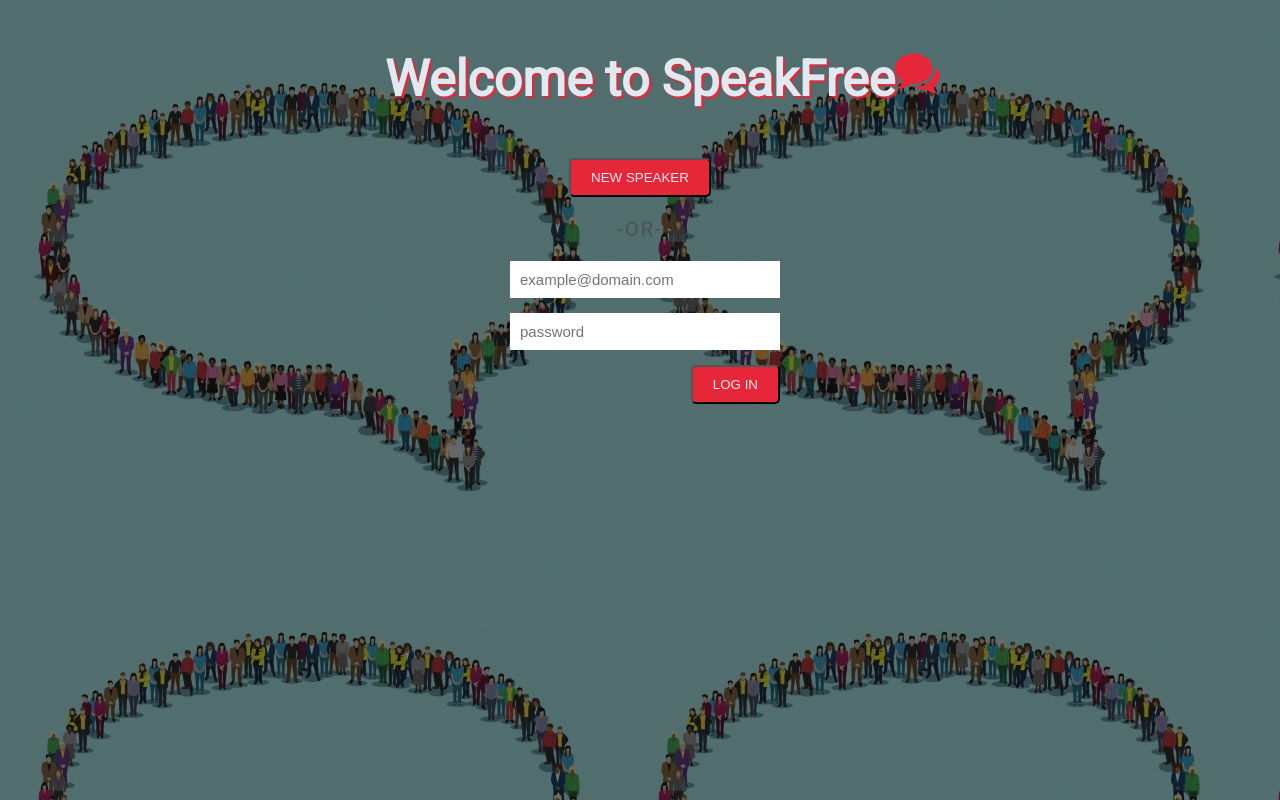
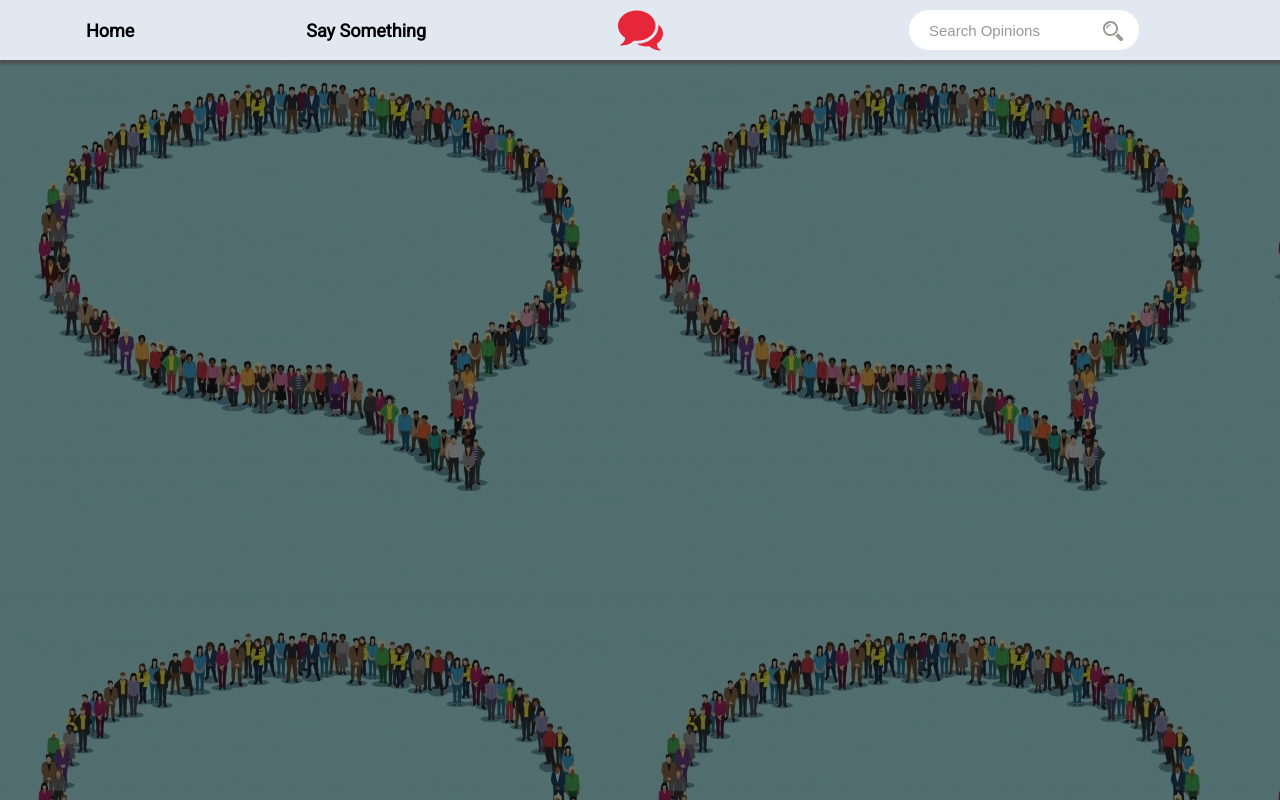
Before and after one commit to yarogallo/speak-free, a React (Create React App) app: page / in a window 1280 px wide. Built offline with nearby package versions, Linux system fonts and the light colour scheme.

Commit message:
Created MainHeader component

```diff
--- a/src/components/App.js
+++ b/src/components/App.js
@@ -1,14 +1,16 @@
 import React, { Component } from 'react';
 import LogIn from './LogIn';
+import MainHeader from './MainHeader';
 
 class App extends Component {
   render() {
     return (
-      <section className="container">
-        <LogIn/>
-      </section>
+      <MainHeader/>
     );
   }
 }
+// <section className="container">
+      //   <LogIn/>
+      // </section>
 
 export default App;
--- /dev/null
+++ b/src/components/BasicSearchInput/index.js
@@ -0,0 +1,53 @@
+import React, {Component} from 'react';
+import PropTypes from 'prop-types';
+import SearchIcon from '../../images/magnifier.svg';
+import './style/style.css';
+
+class BasicSearchInput extends Component {
+	constructor(props) {
+		super(props);
+		this.state = {
+			value: "",
+		};
+		this.onChangeHandler = this.onChangeHandler.bind(this);
+		this.handlerSubmit = this.handlerSubmit.bind(this);
+	}
+
+	onChangeHandler(evt) {
+		this.setState({
+			value: evt.target.value
+		}, () => {
+			this.props.onChange(this.state.value);
+		});
+	}
+
+	handlerSubmit(evt) {
+		evt.preventDefault();
+		this.props.onPressSearch();
+	}
+
+	render() {
+		const { text, customClass } = this.props;
+		const { value } = this.state;
+		return(
+			<form className={`search-container ${customClass}`} onSubmit={this.handlerSubmit}>
+				<input className="basicSearchInput" type="text" onChange={this.onChangeHandler} value={value} placeholder={text}/>
+				<button className="search-button" onClick={this.handlerSubmit}><img src={SearchIcon}/></button>
+			</form>
+		);
+	}
+};
+
+BasicSearchInput.propTypes = {
+	onPressSearch: PropTypes.func,
+	onChange: PropTypes.func,
+	customClass: PropTypes.string
+};
+
+BasicSearchInput.defaultProps = {
+	onPressSearch: () => {},
+	onChange : () => {},
+	customClass: ""
+}
+
+export default BasicSearchInput;
--- /dev/null
+++ b/src/components/BasicSearchInput/style/style.css
@@ -0,0 +1,28 @@
+.search-container {
+	display: inline-block;
+	position: relative;
+}
+
+.basicSearchInput {
+	border-radius: 21px;
+	font-size: 15px;
+	background-color: var(--main-color-white);
+	height: 20px;
+	width: 200px;
+	padding-left: 20px;
+	margin: 0 auto;
+}
+
+.basicSearchInput::placeholder {
+	text-transform: capitalize;
+	color: var(--main-color-light-gray);
+}
+
+.search-button {
+	position: absolute;
+	top: 10px;
+	right: 10px;
+	background-color: var(--main-color-white);
+	border: transparent;
+	border-radius: 50%;
+}
--- /dev/null
+++ b/src/components/MainHeader/index.js
@@ -0,0 +1,33 @@
+import React, {Component} from 'react';
+import PropTypes from 'prop-types';
+import Logo from '../../images/speech-bubbles.svg';
+import './style/style.css';
+import BasicSearchInput from '../BasicSearchInput/index';
+
+class MainHeader extends Component {
+	render() {
+		const {onSearchOpinions} = this.props;
+		return(
+			<header className="row main-header">
+				<div className="header-container">
+					<nav className="navigation">
+						<a href="#"><span>home</span></a>
+						<a href="#"><span>say something</span></a>
+					</nav>
+					<div className="logo center">
+						<img src={Logo}/>
+					</div>
+					<div  className="search center">
+						<BasicSearchInput text="search opinions" onPressSearch={onSearchOpinions}/>
+					</div>
+				</div>
+			</header>
+		);
+	}
+}
+
+MainHeader.propTypes = {
+	onSearchOpinions: PropTypes.func
+}
+
+export default MainHeader;
--- /dev/null
+++ b/src/components/MainHeader/style/style.css
@@ -0,0 +1,86 @@
+.main-header {
+	background-color: var(--main-color-mute);
+	position: fixed;
+	box-shadow: 2px 2px 2px 2px var(--main-color-gray);
+}
+
+.main-header a {
+	text-decoration: none;
+}
+
+.header-container {
+	display: grid;
+	grid-template-rows: 100%;
+	grid-template-columns: 40% 20% 40%;
+	height: 60px;
+}
+
+.navigation {
+	grid-column-start: 1 2;
+	height: 100%;
+	box-sizing: border-box;
+	display: flex;
+	justify-content: space-around;
+	overflow: hidden;
+}
+
+.navigation a {
+	display: block;
+	height: calc(1005 - 24px);
+	color: var(---main-color-gray);
+	text-transform: capitalize;
+	padding: 20px 20px 0 20px;
+	font-size: 18px;
+	font-weight: 800;
+}
+
+.navigation a:hover {
+	border-bottom: 4px solid var(--main-color-red);
+	color: var(--main-color-red);
+}
+
+.logo {
+	grid-column-start: 2 3;
+}
+
+.search {
+	grid-column-start: 3 4;
+}
+
+.center {
+	display: flex;
+	justify-content: center;
+	align-items: center;
+}
+
+@media screen and (max-width: 650px) {
+	.main-header {
+		position: relative;
+	}
+
+	.header-container {
+		height: 120px;
+	}
+	.header-container {
+		grid-template-columns: 70% 30%;
+		grid-template-rows: auto auto;
+	}
+
+	.navigation {
+		grid-row-start: 2;
+		grid-column-start: 1;
+		grid-column-end: 3;
+	}
+	.logo {
+		grid-column-start: 2;
+		grid-column-end: 3;
+		grid-row-start: 1;
+		grid-row-end: 2;
+	}
+	.search {
+		grid-row-start: 1;
+		grid-row-end: 2;
+		grid-column-start: 1;
+		grid-column-end: 2;
+	}
+}
--- a/src/components/Modal/index.js
+++ b/src/components/Modal/index.js
@@ -59,11 +59,13 @@ class Modal extends Component {
 }
 
 Modal.propTypes = {
-	onCloseModal: PropTypes.func.isRequired
+	onCloseModal: PropTypes.func,
+	children: PropTypes.element
 };
 
 Modal.defaultProps = {
-	onCloseModal: () => {}
+	onCloseModal: () => {},
+	children: null,
 };
 
 export default Modal;
--- a/src/styles/index.css
+++ b/src/styles/index.css
@@ -11,6 +11,7 @@ body {
   --main-color-red: #e62739;
   --main-color-white: #ffffff;
   --main-color-gray: #505050;
+  --main-color-light-gray: #979795;
   background: linear-gradient(
                      rgba(20,20,20, .6),
                      rgba(20,20,20, .6)),
```
Also changed, not shown: src/images/magnifier.svg (added).
